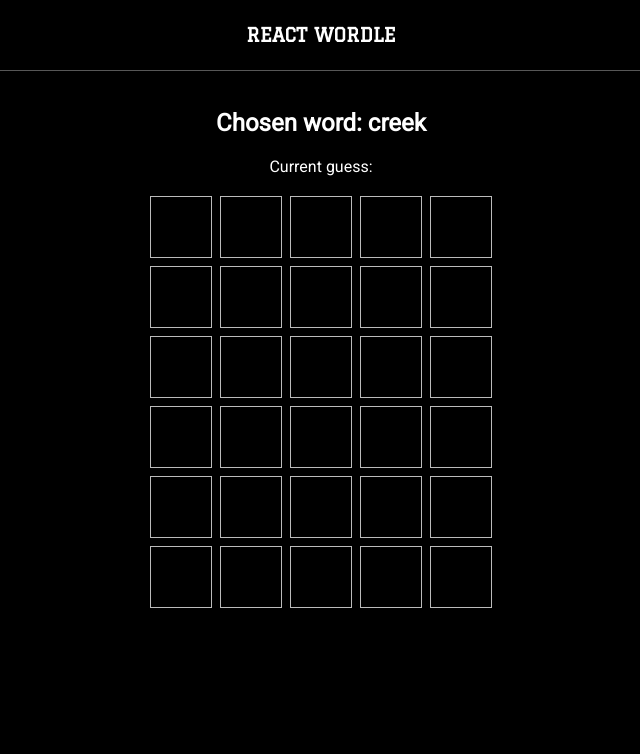
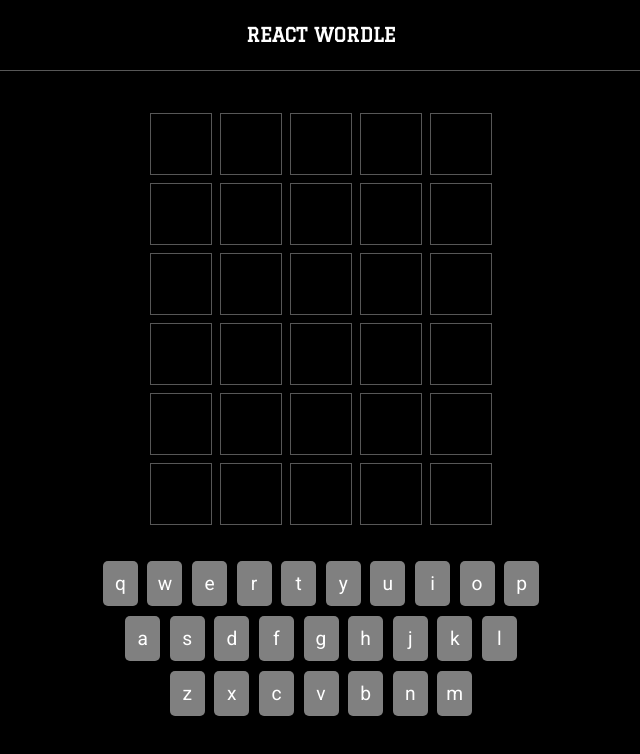
Before and after one commit to Ryhhill1998/react-wordle, a React (Create React App) app: page / in a window 1280 px wide. Shown: the top 754 px of the page, without its empty margins (319-959 px from the left). Built offline with nearby package versions, Linux system fonts and the light colour scheme.

Commit message:
Added letter square flipped and pressed animations to enhance UI

```diff
--- a/src/components/grid/grid.component.jsx
+++ b/src/components/grid/grid.component.jsx
@@ -1,14 +1,16 @@
+import "./grid.styles.css";
+
 import Row from "../row/row.component";
-import "./grid.styles.css";
 
 const Grid = ({ currentGuess, guesses, turn }) => {
   return (
-    <div>
+    <div className="grid-container">
       {guesses.map((guess, i) => (
         <Row
           key={i}
           currentGuess={turn === i ? currentGuess : ""}
           guess={guess}
+          isPrevious={true}
         />
       ))}
     </div>
--- a/src/components/grid/grid.styles.css
+++ b/src/components/grid/grid.styles.css
@@ -0,0 +1,3 @@
+.grid-container {
+  margin-bottom: 2em;
+}
--- /dev/null
+++ b/src/components/keyboard-row/keyboard-row.component.jsx
@@ -0,0 +1,15 @@
+import "./keyboard-row.styles.css";
+
+const KeyboardRow = ({ letters }) => {
+  return (
+    <div className="keyboard-row">
+      {letters.map((letter, i) => (
+        <div className="keyboard-letter" key={i}>
+          {letter}
+        </div>
+      ))}
+    </div>
+  );
+};
+
+export default KeyboardRow;
--- /dev/null
+++ b/src/components/keyboard-row/keyboard-row.styles.css
@@ -0,0 +1,15 @@
+.keyboard-row {
+  display: flex;
+  justify-content: center;
+  gap: 0.6em;
+  margin: 0.6em;
+}
+
+.keyboard-letter {
+  background-color: grey;
+  border-radius: 5px;
+  width: 35px;
+  height: 45px;
+  line-height: 45px;
+  font-size: 1.2rem;
+}
--- /dev/null
+++ b/src/components/keyboard/keyboard.component.jsx
@@ -0,0 +1,16 @@
+import KeyboardRow from "../keyboard-row/keyboard-row.component";
+import "./keyboard.styles.css";
+
+const Keyboard = () => {
+  const rows = [[..."qwertyuiop"], [..."asdfghjkl"], [..."zxcvbnm"]];
+
+  return (
+    <div>
+      {rows.map((row, i) => (
+        <KeyboardRow key={i} letters={row} />
+      ))}
+    </div>
+  );
+};
+
+export default Keyboard;
--- a/src/components/row/row.component.jsx
+++ b/src/components/row/row.component.jsx
@@ -1,13 +1,11 @@
 import "./row.styles.css";
 
-const Row = ({ currentGuess, guess }) => {
+const Row = ({ currentGuess, guess, isPrevious }) => {
   if (currentGuess) {
     return (
       <div className="row current">
-        {[...currentGuess].map((letter, i) => (
-          <div key={i} className="space filled">
-            {letter}
-          </div>
+        {[...currentGuess].map((letter) => (
+          <div className="space filled">{letter}</div>
         ))}
         {[...Array(5 - currentGuess.length)].map((_, i) => (
           <div key={i} className="space"></div>
@@ -17,11 +15,26 @@ const Row = ({ currentGuess, guess }) => {
   }
 
   if (guess) {
+    if (!isPrevious) {
+      return (
+        <div className="row previous">
+          {guess.map((el, i) => (
+            <div key={i} className={`space ${el.colour}`}>
+              {el.letter}
+            </div>
+          ))}
+        </div>
+      );
+    }
+
     return (
       <div className="row previous">
         {guess.map((el, i) => (
-          <div key={i} className={`space ${el.colour}`}>
-            {el.letter}
+          <div key={i} className="space-container">
+            <div className={`space front pos-${i}`}>{el.letter}</div>
+            <div className={`space back pos-${i} ${el.colour}`}>
+              {el.letter}
+            </div>
           </div>
         ))}
       </div>
--- a/src/components/row/row.styles.css
+++ b/src/components/row/row.styles.css
@@ -5,11 +5,10 @@
 }
 
 .space {
-  display: block;
   width: 60px;
   height: 60px;
-  border: solid 1px #bbb;
-  margin: 4px;
+  border: solid 1px rgba(187, 187, 187, 0.465);
+  margin: 0.1em;
   text-align: center;
   line-height: 60px;
   text-transform: uppercase;
@@ -17,21 +16,93 @@
   font-size: 2.5rem;
 }
 
-.row.previous {
-  color: #fff;
+.front {
+  position: absolute;
+  border-color: rgb(187, 187, 187);
+  animation: flip 0.5s forwards ease-in;
 }
 
-.space.green {
+.back {
+  transform: rotateX(90deg);
+  animation: flip 0.5s 0.5s forwards ease-out reverse;
+}
+
+.back.green {
   background-color: green;
   border-color: green;
 }
 
-.space.yellow {
+.back.yellow {
   background-color: orange;
   border-color: orange;
 }
 
-.space.grey {
+.back.grey {
   background-color: grey;
   border-color: grey;
 }
+
+.space.filled {
+  animation: pressed 0.2s ease-in-out forwards;
+}
+
+.space.front.pos-1 {
+  animation-delay: 0.2s;
+}
+
+.space.front.pos-2 {
+  animation-delay: 0.4s;
+}
+
+.space.front.pos-3 {
+  animation-delay: 0.6s;
+}
+
+.space.front.pos-4 {
+  animation-delay: 0.8s;
+}
+
+.space.back.pos-1 {
+  animation-delay: 0.7s;
+}
+
+.space.back.pos-2 {
+  animation-delay: 0.9s;
+}
+
+.space.back.pos-3 {
+  animation-delay: 1.1s;
+}
+
+.space.back.pos-4 {
+  animation-delay: 1.3s;
+}
+
+@keyframes pressed {
+  0% {
+    transform: scale(1);
+  }
+  50% {
+    border-color: rgb(187, 187, 187);
+    transform: scale(1.2);
+  }
+  100% {
+    border-color: rgb(187, 187, 187);
+    transform: scale(1);
+  }
+}
+
+@keyframes flip {
+  0% {
+    transform: rotateX(0deg);
+  }
+  45% {
+    transform: rotateX(0deg);
+  }
+  55% {
+    transform: rotateX(0deg);
+  }
+  100% {
+    transform: rotateX(90deg);
+  }
+}
--- a/src/components/wordle/wordle.component.jsx
+++ b/src/components/wordle/wordle.component.jsx
@@ -1,6 +1,7 @@
 import { useEffect } from "react";
 import useWordle from "../../hooks/useWordle";
 import Grid from "../grid/grid.component";
+import Keyboard from "../keyboard/keyboard.component";
 
 import "./wordle.styles.css";
 
@@ -15,10 +16,9 @@ const Wordle = ({ chosenWord }) => {
   }, [handleKeyUp]);
 
   return (
-    <div className="container">
-      <h2>Chosen word: {chosenWord}</h2>
-      <p>Current guess: {currentGuess}</p>
+    <div className="game-container">
       <Grid currentGuess={currentGuess} guesses={guesses} turn={turn} />
+      <Keyboard />
     </div>
   );
 };
--- a/src/hooks/useWordle.js
+++ b/src/hooks/useWordle.js
@@ -66,7 +66,7 @@ const useWordle = (chosenWord) => {
   // function will simply return if key is not a letter/backspace/enter
   const handleKeyUp = ({ key, keyCode }) => {
     // check if user already had maximum turns
-    if (turn === 6) {
+    if (guessCorrect || turn === 6) {
       return;
     }
 
```
Also changed, not shown: src/components/keyboard/keyboard.styles.css (added).
